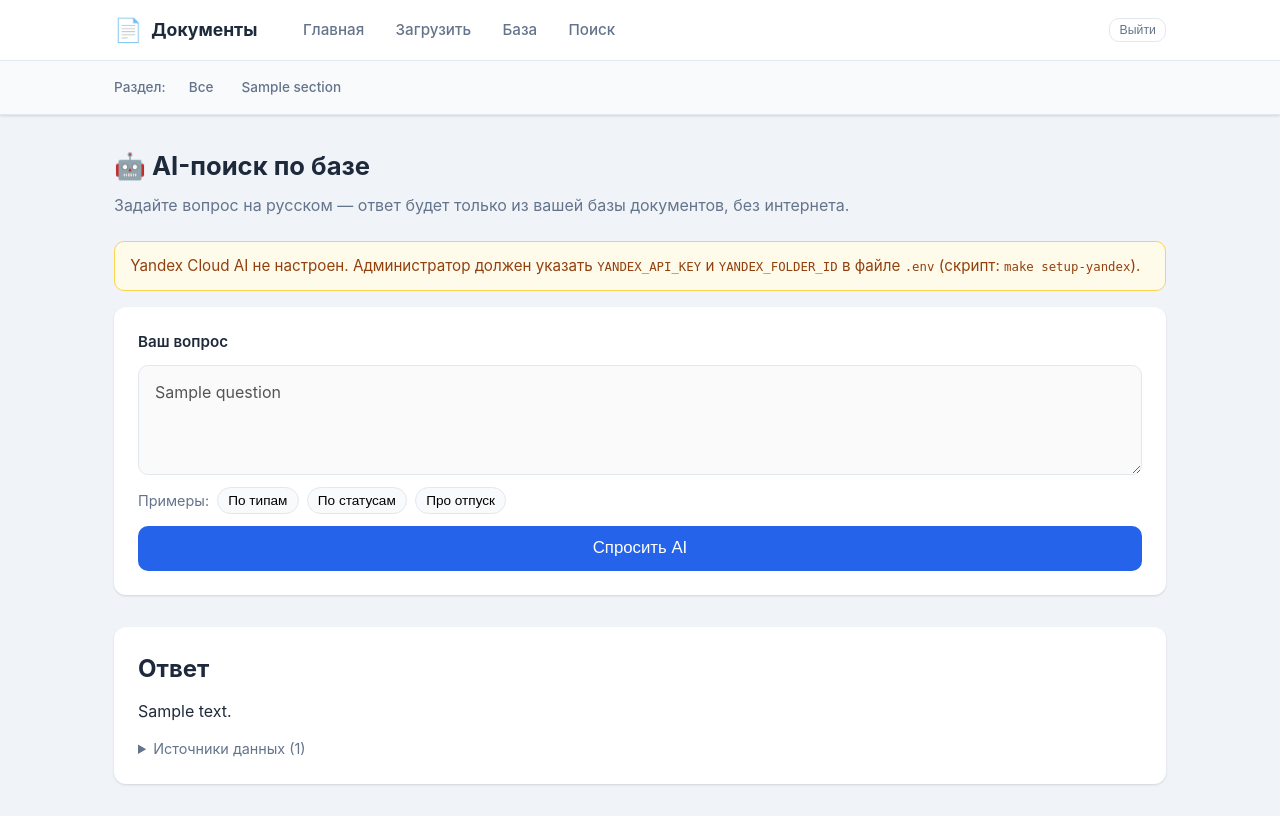
After one commit to sirotkinstepan-tech/prikazy, a FastAPI app: template templates/portal/ai.html in a window 1280 px wide. The commit adds this page. Run offline with FastAPI, Linux system fonts and the light colour scheme; the template is opened without the code that fills it: most values are stand-ins (such as "Sample title", 1, 10 or a date in 2020).

Commit message:
Add portal AI UI and automated Yandex Cloud setup scripts.
Employees with «Полный доступ» get /portal/ai chat page; make setup configures .env and Yandex LLM via yc when available.

Co-authored-by: Cursor <cursoragent@cursor.com>

```diff
--- a/app/web/helpers.py
+++ b/app/web/helpers.py
@@ -56,6 +56,11 @@ SECTION_ACCESS_ERROR_LABELS = {
     "section_upload_denied": "Нет права на загрузку в этот раздел",
     "section_download_denied": "Нет права на скачивание из этого раздела",
     "section_links_denied": "Связи документов доступны при полном доступе или праве загрузки в раздел",
+    "ai_access_denied": "AI доступен только при праве «Полный доступ» к разделу",
+    "llm_not_configured": "AI не настроен: укажите YANDEX_API_KEY и YANDEX_FOLDER_ID в .env",
+    "llm_timeout": "AI не ответил вовремя, попробуйте короче сформулировать вопрос",
+    "llm_api_error": "Ошибка Yandex Cloud AI, проверьте ключ и каталог",
+    "empty_question": "Введите вопрос",
 }
 
 USER_ERROR_LABELS = {
--- a/app/web/portal_context.py
+++ b/app/web/portal_context.py
@@ -1,7 +1,7 @@
 from app.auth.service import AuthenticatedUser
 from app.core.document_sections import document_sections_for_ui
 from app.core.section_permissions import document_sections_with_access_for_ui
-from app.web.section_access import user_allowed_doc_types, user_can_upload_any_section
+from app.web.section_access import user_allowed_doc_types, user_can_upload_any_section, user_can_use_ai
 
 
 def portal_template_context(user: AuthenticatedUser) -> dict:
@@ -15,6 +15,7 @@ def portal_template_context(user: AuthenticatedUser) -> dict:
     return {
         "portal_sections": sections,
         "can_upload_any": user_can_upload_any_section(user),
+        "can_use_ai": user_can_use_ai(user),
         "show_all_section_tab": show_all,
     }
 
--- a/app/web/section_access.py
+++ b/app/web/section_access.py
@@ -59,6 +59,11 @@ def user_can_upload_any_section(user: AuthenticatedUser) -> bool:
     return any(level_can_upload(level) for level in user.section_access.values())
 
 
+def user_can_use_ai(user: AuthenticatedUser) -> bool:
+    allowed = ai_allowed_doc_types(user)
+    return allowed is None or bool(allowed)
+
+
 def can_manage_document_links(user: AuthenticatedUser, doc_type: str | None) -> bool:
     if user.role == UserRole.ADMIN:
         return True
--- a/static/css/portal.css
+++ b/static/css/portal.css
@@ -204,6 +204,34 @@
 }
 @keyframes spin { to { transform: rotate(360deg); } }
 
+.ai-page-header { margin-bottom: 1.5em; }
+.ai-form {
+  background: #fff; border-radius: 12px; padding: 1.5em; box-shadow: var(--shadow);
+  display: flex; flex-direction: column; gap: .75em; margin-bottom: 2em;
+}
+.ai-label { font-weight: 600; font-size: .95em; }
+.ai-form textarea {
+  width: 100%; min-height: 110px; padding: .85em 1em; border: 1px solid var(--color-border);
+  border-radius: var(--radius); font: inherit; resize: vertical;
+}
+.ai-examples { display: flex; flex-wrap: wrap; align-items: center; gap: .5em; }
+.ai-example-chip {
+  border: 1px solid var(--color-border); background: #f8fafc; border-radius: 999px;
+  padding: .35em .75em; font-size: .85em; cursor: pointer;
+}
+.ai-example-chip:hover { background: #eff6ff; border-color: #bfdbfe; }
+.ai-answer {
+  background: #fff; border-radius: 12px; padding: 1.5em; box-shadow: var(--shadow);
+}
+.ai-answer-body {
+  white-space: pre-wrap; line-height: 1.55; margin-top: .75em;
+}
+.ai-sources { margin-top: 1em; color: var(--color-muted); font-size: .9em; }
+.alert-warning {
+  background: #fffbeb; border: 1px solid #fcd34d; color: #92400e;
+  border-radius: var(--radius); padding: .85em 1em; margin-bottom: 1em;
+}
+
 @media (max-width: 768px) {
   .portal-header-inner { flex-wrap: wrap; height: auto; padding: .75em 1em; gap: .5em; }
   .portal-nav { order: 3; width: 100%; overflow-x: auto; }
--- a/templates/base_portal.html
+++ b/templates/base_portal.html
@@ -21,6 +21,9 @@
         {% endif %}
         <a href="/portal/documents" {% if request.url.path == "/portal/documents" %}class="active"{% endif %}>База</a>
         <a href="/portal/search" {% if "/search" in request.url.path %}class="active"{% endif %}>Поиск</a>
+        {% if can_use_ai %}
+        <a href="/portal/ai" {% if "/ai" in request.url.path %}class="active"{% endif %}>AI</a>
+        {% endif %}
       </nav>
       <div class="portal-user">
         <span>{{ user.full_name }}</span>
--- /dev/null
+++ b/templates/portal/ai.html
@@ -0,0 +1,81 @@
+{% extends "base_portal.html" %}
+{% block title %}AI-поиск{% endblock %}
+{% block content %}
+<section class="portal-page ai-page">
+  <div class="ai-page-header">
+    <h1>🤖 AI-поиск по базе</h1>
+    <p class="page-subtitle">
+      Задайте вопрос на русском — ответ будет только из вашей базы документов, без интернета.
+    </p>
+  </div>
+
+  {% if not llm_ready %}
+  <div class="alert alert-warning">
+    Yandex Cloud AI не настроен. Администратор должен указать <code>YANDEX_API_KEY</code> и
+    <code>YANDEX_FOLDER_ID</code> в файле <code>.env</code> (скрипт: <code>make setup-yandex</code>).
+  </div>
+  {% endif %}
+
+  {% if error_message %}
+  <div class="alert alert-error">{{ error_message }}</div>
+  {% endif %}
+
+  <form method="post" action="/portal/ai" class="ai-form" id="ai-form">
+    {% include "csrf_field.html" %}
+    <label for="question" class="ai-label">Ваш вопрос</label>
+    <textarea
+      id="question"
+      name="question"
+      rows="3"
+      placeholder="Например: какие приказы у ответственного Иванов? Сгруппируй документы по типам."
+      required
+      {% if not llm_ready %}disabled{% endif %}
+    >{{ question }}</textarea>
+    <div class="ai-examples">
+      <span class="muted">Примеры:</span>
+      <button type="button" class="ai-example-chip" data-question="Сгруппируй документы по типу">По типам</button>
+      <button type="button" class="ai-example-chip" data-question="Сколько документов в каждом статусе?">По статусам</button>
+      <button type="button" class="ai-example-chip" data-question="Найди приказы про отпуск">Про отпуск</button>
+    </div>
+    <button type="submit" class="btn btn-primary btn-lg" id="ai-submit" {% if not llm_ready %}disabled{% endif %}>
+      Спросить AI
+    </button>
+  </form>
+
+  {% if answer %}
+  <section class="ai-answer">
+    <h2>Ответ</h2>
+    <div class="ai-answer-body">{{ answer }}</div>
+    {% if sources %}
+    <details class="ai-sources">
+      <summary>Источники данных ({{ sources|length }})</summary>
+      <ul>
+        {% for source in sources %}
+        <li>
+          <code>{{ source.tool }}</code>
+          — найдено записей: {{ source.result_count }}
+        </li>
+        {% endfor %}
+      </ul>
+    </details>
+    {% endif %}
+  </section>
+  {% endif %}
+</section>
+<script>
+  document.querySelectorAll(".ai-example-chip").forEach((button) => {
+    button.addEventListener("click", () => {
+      const field = document.getElementById("question");
+      field.value = button.dataset.question || "";
+      field.focus();
+    });
+  });
+  document.getElementById("ai-form")?.addEventListener("submit", () => {
+    const btn = document.getElementById("ai-submit");
+    if (btn) {
+      btn.disabled = true;
+      btn.textContent = "Думаю…";
+    }
+  });
+</script>
+{% endblock %}
--- a/templates/portal/index.html
+++ b/templates/portal/index.html
@@ -7,6 +7,9 @@
   <div class="portal-hero-actions">
     <a href="/portal/upload" class="btn btn-primary btn-lg">📤 Загрузить документ</a>
     <a href="/portal/search" class="btn btn-secondary btn-lg">🔍 Найти документ</a>
+    {% if can_use_ai %}
+    <a href="/portal/ai" class="btn btn-secondary btn-lg">🤖 Спросить AI</a>
+    {% endif %}
   </div>
 </section>
 
```
Also changed, not shown: app/api/routes/portal.py (+99 -1 lines), tests/test_ai_access.py (+24 -0 lines), 3 other files.
